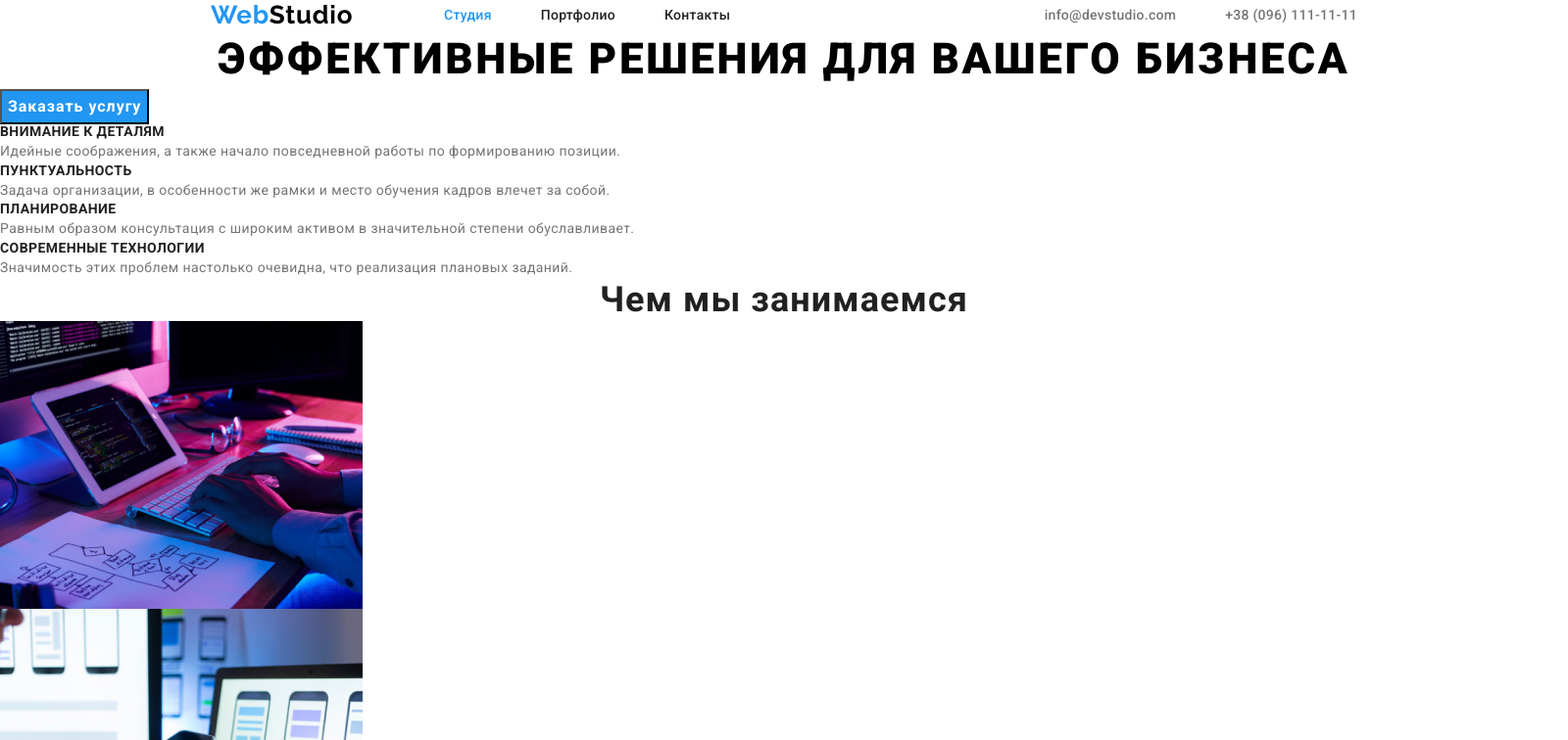
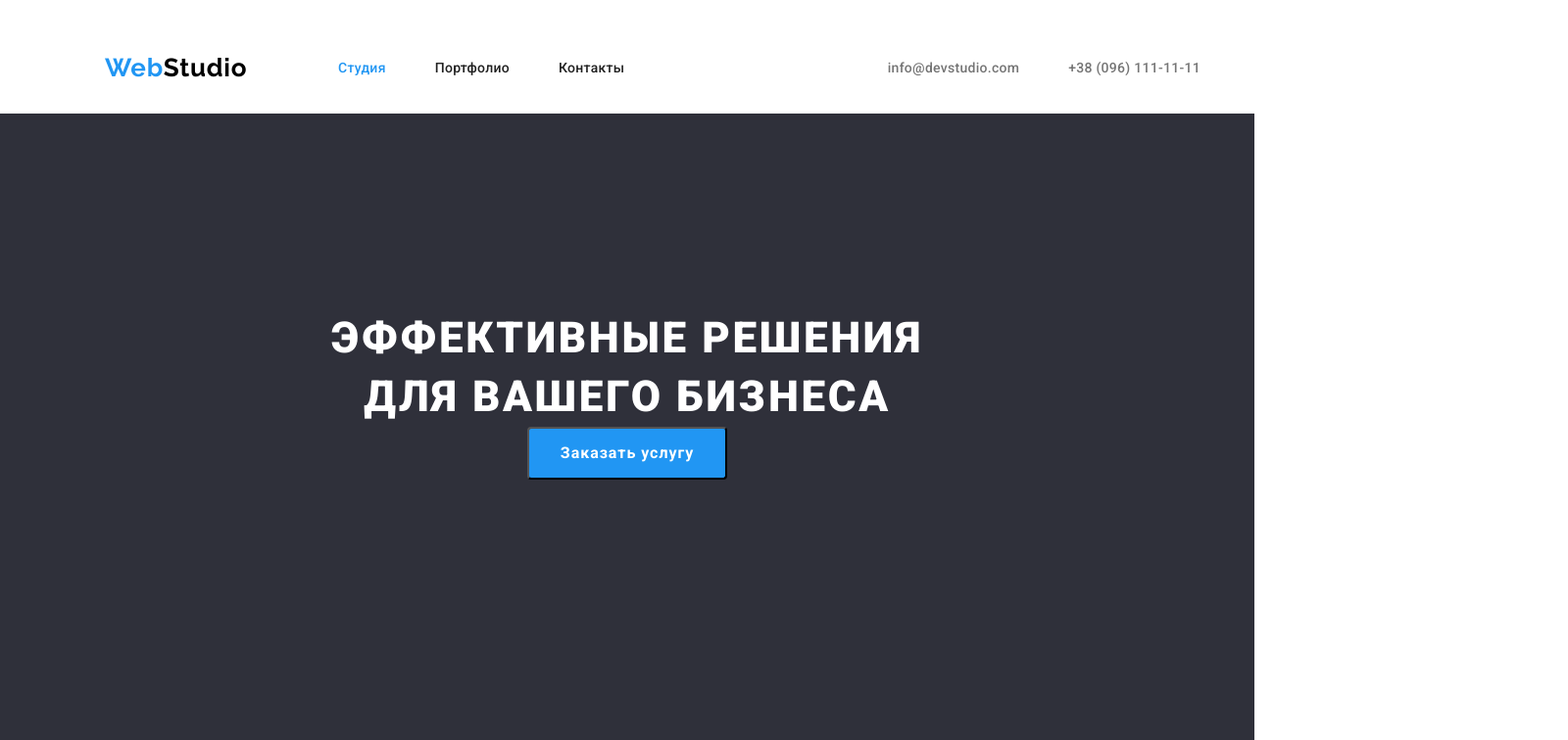
Before and after one commit to IhorAndrieiev/goit-markup-hw-03, a plain HTML site: page index.html in a window 1280 px wide. Shown: the top 756 px of the page at 98% size, 1600 px wide, since content can reach past the window. Drawn offline with nearby package versions, Linux system fonts and the light colour scheme.

Commit message:
си эс эс блок герой

```diff
--- a/css/common.css
+++ b/css/common.css
@@ -60,7 +60,7 @@ img {
 }
 
  .container {
-  width: 1600px;
+  width: 1170px;
   margin: 0 auto;
 }
 
@@ -68,7 +68,12 @@ img {
 .page-header .container{
     display: flex;
     align-items: center;
-    /* width: 1600px;
+    padding-left: 52px;
+    padding-top: 54px;
+    padding-bottom: 31px;
+
+    /* width: 1222px;
+    min-height: 105px;
     margin: 0 auto; */
 
 
@@ -86,7 +91,7 @@ img {
 
   display: block;
   width: 145px;
-  margin-left: 215px;
+
   border: 0px;
   padding: 0px;
 }
@@ -107,7 +112,7 @@ img {
 
  .address-list {
   display: flex;
-   margin-right: 215px;
+
    border: 0px;
   padding: 0px;
 }
@@ -177,25 +182,7 @@ img {
 /* ================ Heder end ==================== */
 
 /* =========== hero ============== */
-.hero-title {
-  font-weight: 900;
-  font-size: 44px;
-  line-height: 1.36;
-  text-align: center;
-  letter-spacing: 0.06em;
-  text-transform: uppercase;
-}
-.btn {
-  font-weight: 700;
-  font-size: 16px;
-  line-height: 1.87;
-  display: flex;
-  align-items: center;
-  text-align: center;
-  letter-spacing: 0.06em;
-  color: #ffffff;
-  background-color: var(--accent-color);
-}
+/* перенесены в файл "main" этой же папки  */
 /* =========== hero end ============== */
 .visually-hidden {
   position: absolute;
--- a/css/main.css
+++ b/css/main.css
@@ -3,9 +3,45 @@
 /* фон #e5e5e5  и f5f4fa */
 
 /* =========== hero ============== */
+.hero {
+  min-height: 600px;
+  background-color: #2f303a;
+  display: flex;
+  justify-content: center;
+  align-items: center;
+  padding: 200px 452px 280px;
+}
+
+/* .hero-bunner {
+
+} */
+
 .hero-title {
-  /* color: #ffffff; */
-  color: #000000;
+  color: #ffffff;
+  font-weight: 900;
+  font-size: 44px;
+  line-height: 1.36;
+  text-align: center;
+  letter-spacing: 0.06em;
+  text-transform: uppercase;
+  width: 696px;
+  margin: auto;
+}
+
+.hero-btn {
+  font-weight: 700;
+  font-size: 16px;
+  line-height: 1.87;
+  margin: auto;
+  display: flex;
+  align-items: center;
+  text-align: center;
+  padding: 10px 32px;
+
+  letter-spacing: 0.06em;
+  color: #ffffff;
+  background-color: var(--accent-color);
+  border-radius: 4px;
 }
 /* =========== section =========== */
 
@@ -17,6 +53,8 @@
   color: var(--primary-text-color);
 }
 
+/* =========== hero end ============== */
+
 /* ============list======= */
 /* .list */
 .list {
--- a/index.html
+++ b/index.html
@@ -70,13 +70,16 @@
 
   <main class="main">
     <!--герой-->
-    <section class="hero container">
-      <h1 class="hero-title">
-        Эффективные решения для вашего бизнеса</h1>
+    <section class="hero">
 
-      <button type="button"
-      class="btn">
-        Заказать услугу</button>
+        <div class="container hero-bunner">
+          <h1 class="visually-hidden">Студия создания сайтов WebStudio </h1>
+          <p class="hero-title">Эффективные решения для вашего бизнеса</p>
+          <button type="button" class="hero-btn">
+            Заказать услугу</button>
+
+        </div>
+
     </section>
 
     <!--приемущества и особенности-->
```
